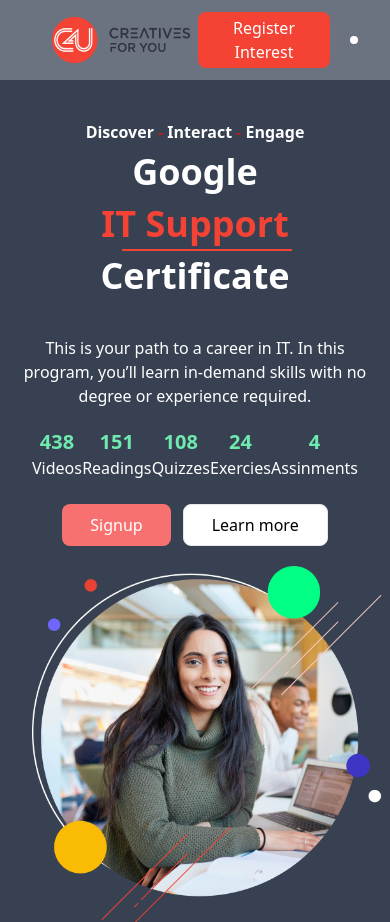
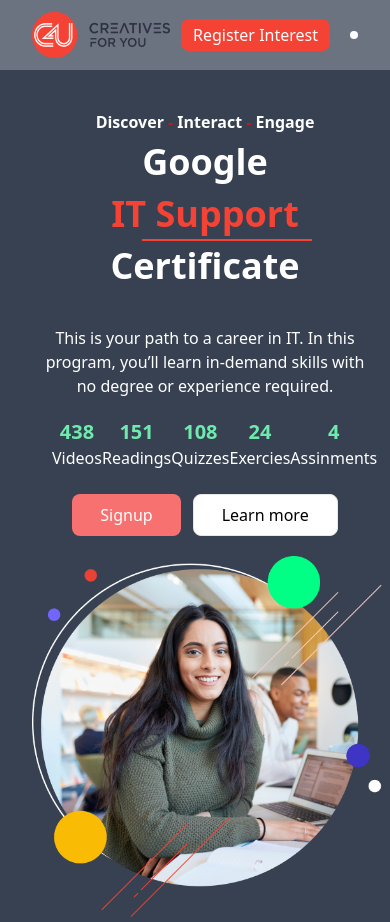
Before and after one commit to DeveloperMokchhedul/tailwindproject2, a website built with Vite: page index.html in a window 390 px wide. Shown: the top 922 px of the page. Built offline with nearby package versions, Linux system fonts and the light colour scheme; files whose address does not match are found by name.

Commit message:
problem solved

```diff
--- a/index.html
+++ b/index.html
@@ -11,7 +11,7 @@
         <!-- header start -->
         <header class="bg-white dark:bg-gray-500  py-3 px-3">
             <nav
-                class="md:container flex gap-2 md:gap-0 justify-between items-center mx-auto px-5 md:px-0 pl-10 ">
+                class="md:container flex gap-2 md:gap-0 justify-between items-center mx-auto px-5 md:px-0 ">
                 <img class="hover:scale-110 transition-all" src="/image/logo.png" alt="logo">
                 <div class="hidden md:inline-block">
                     <ul class="flex gap-10 text-gray-700 dark:text-white">
@@ -35,7 +35,7 @@
         <section class="dark:text-white md:mt-12 pt-10 text-center md:text-start p-5 md:p-0 px-5">
             <div class="grid grid-cols-12  md:container md:mx-auto w-full">
                 <!-- hero left site -->
-                <div class="md:col-span-6 col-span-12">
+                <div class="md:col-span-6 col-span-12 pl-5">
                     <p class="font-semibold">Discover <span
                             class="text-red-700 mr-1 ">-</span>Interact <span
                             class="text-red-700 mr-1">-</span>Engage</p>
```
